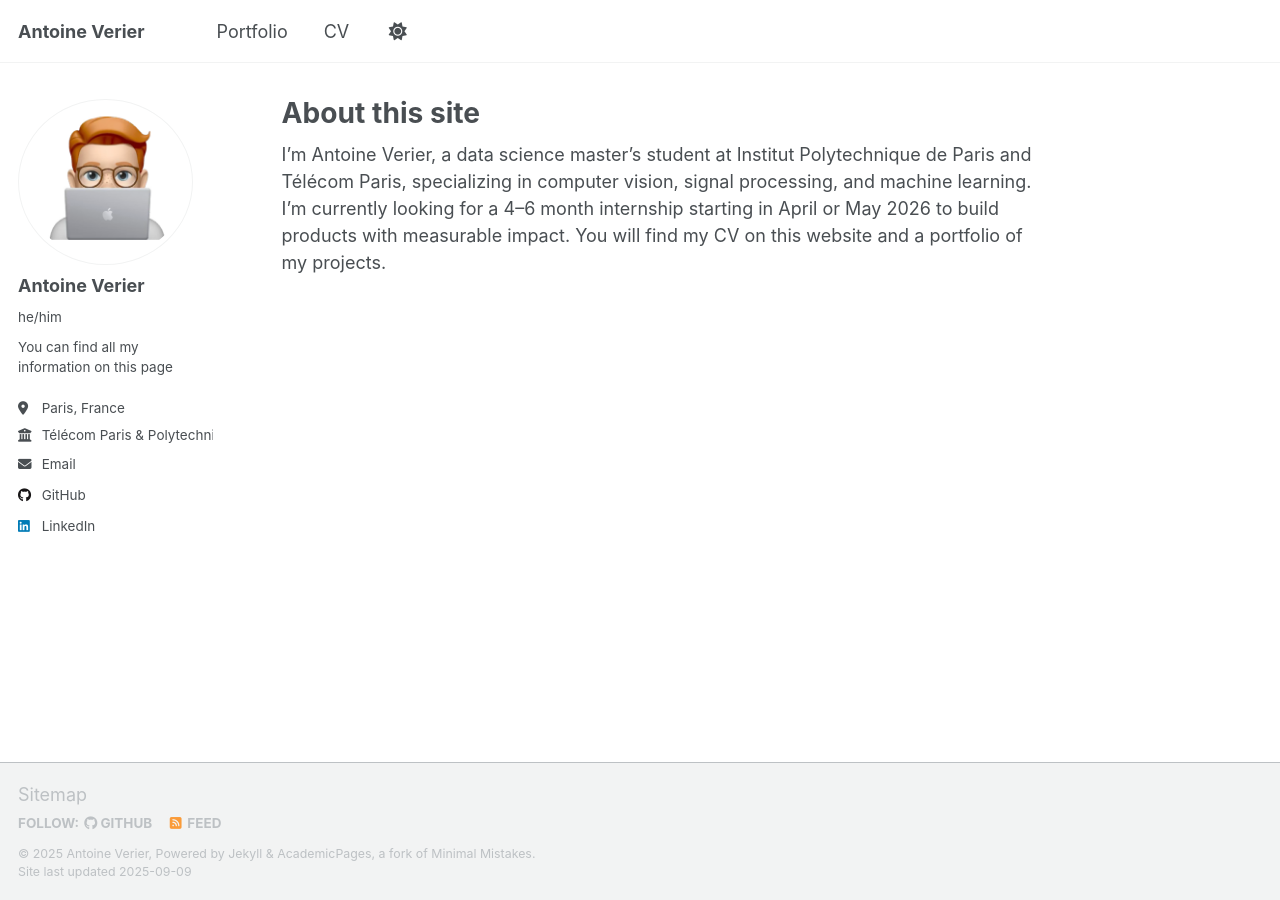
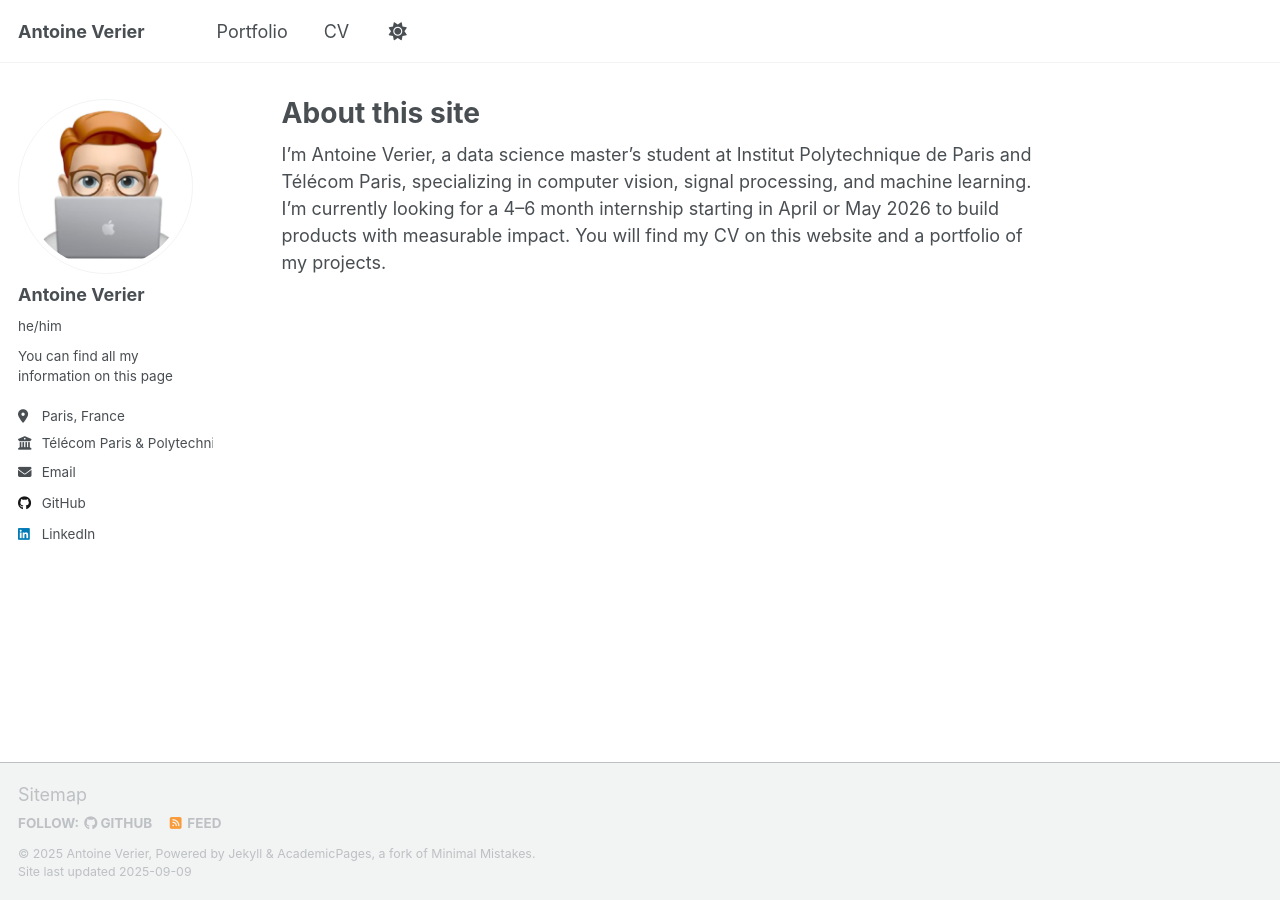
Before and after one commit to antoineverier/antoineverier.github.io, a Jekyll site: the page built from _pages/about.md, in a window 1280 px wide. Built offline with Jekyll 4.4.1, drawn with Linux system fonts in a browser that asks for light colours; a script that is not in the unit is left out.

Commit message:
modified

```diff
--- a/_config.yml
+++ b/_config.yml
@@ -22,7 +22,7 @@ repository               : "antoineverier/antoineverier.github.io"
 #               Additional customization can be done by editing /_includes/author-profile.html
 author:
   # Biographic information
-  avatar           : "photo_github.png"
+  avatar           : "photobigpixel.png"
   name             : "Antoine Verier"
   pronouns         : "he/him"
   bio              : "You can find all my information on this page"
```
Also changed, not shown: images/photo_github.png, images/photobigpixel.png (added).
